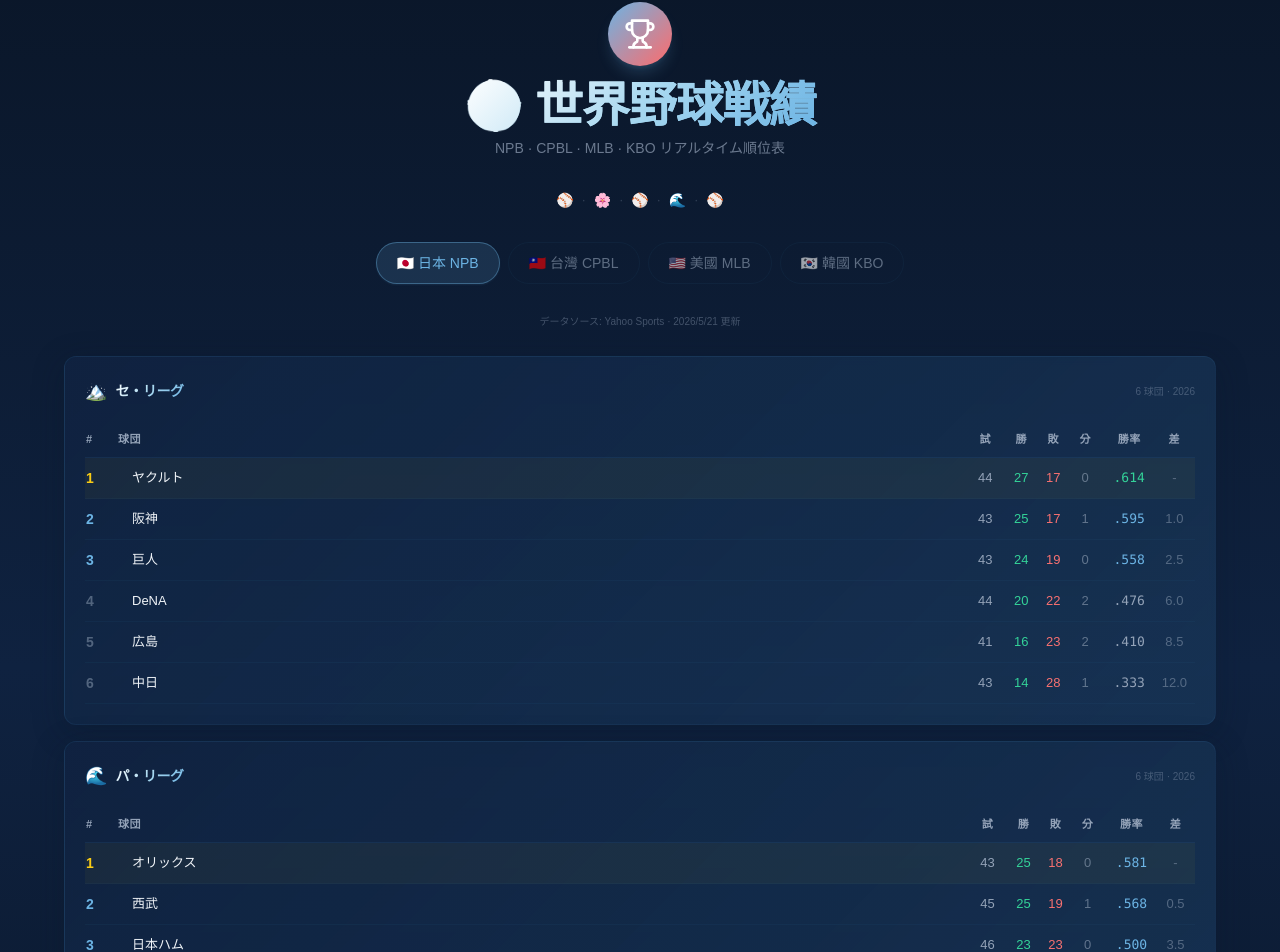
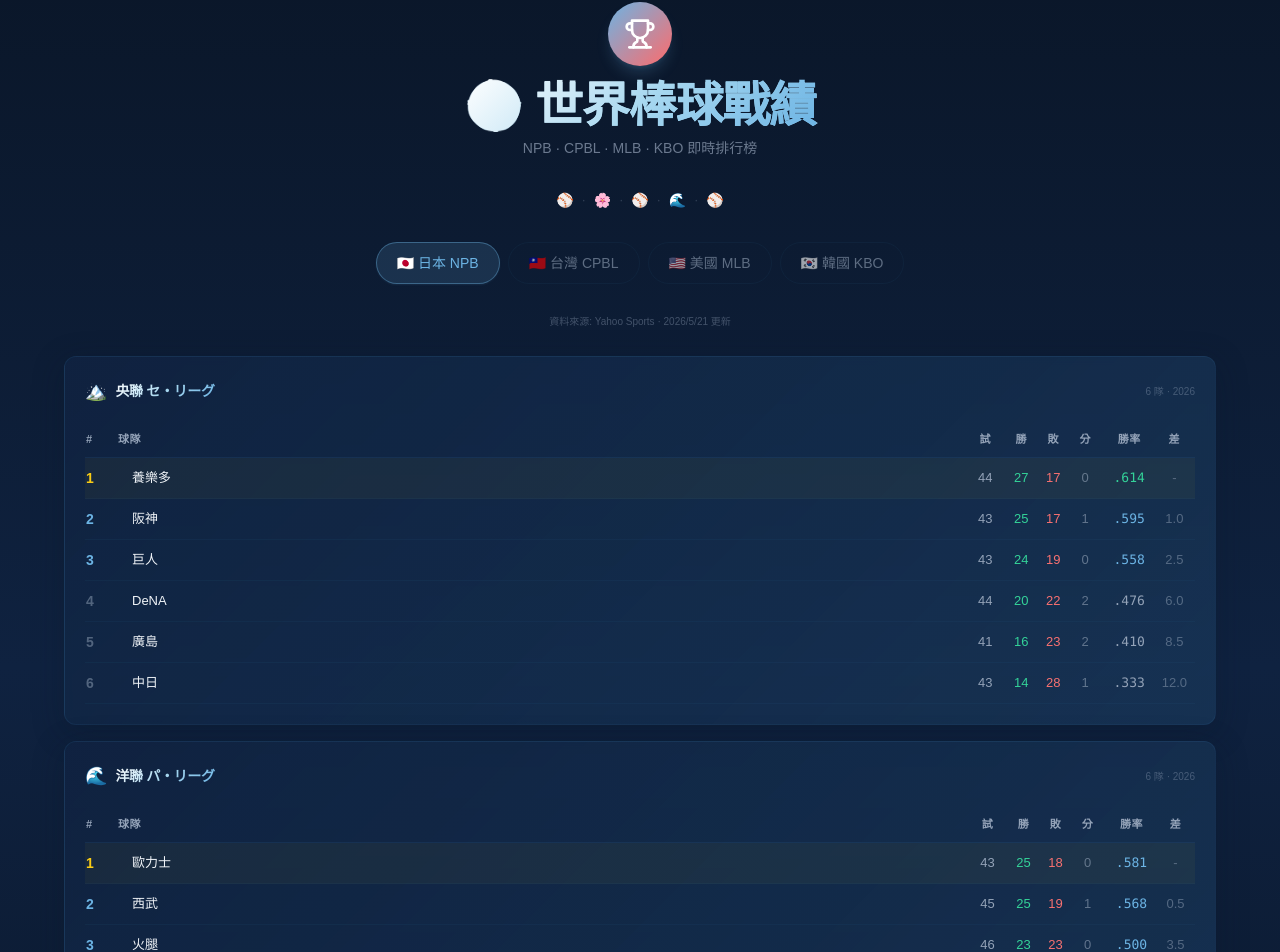
Before and after one commit to easonliu850711/baseball, a Next.js app: page / in a window 1280 px wide. Shown: the part 62-1014 px from the top of the page. Built offline with nearby package versions, Linux system fonts and the light colour scheme.

Commit message:
🌐 全面統一繁體中文 + 修復KBO正規式[\s\S]相容性問題

```diff
--- a/src/app/page.tsx
+++ b/src/app/page.tsx
@@ -9,24 +9,24 @@ import Link from 'next/link'
 // 📊 2026 賽季真實戰績數據（2026-05-22 更新）
 // ============================================================
 
-// 🏔️ セ・リーグ（Yahoo Sports 5/22）
+// 🏔️ 央聯 セ・リーグ（Yahoo Sports 5/22）
 const NPB_CENTRAL = [
-  { rank: 1, name: 'ヤクルト', g: 44, w: 27, l: 17, d: 0, pct: '.614', gb: '-', color: 'text-green-400', stadium: '神宮球場' },
+  { rank: 1, name: '養樂多', g: 44, w: 27, l: 17, d: 0, pct: '.614', gb: '-', color: 'text-green-400', stadium: '神宮球場' },
   { rank: 2, name: '阪神',    g: 43, w: 25, l: 17, d: 1, pct: '.595', gb: '1.0', color: 'text-yellow-400', stadium: '甲子園' },
-  { rank: 3, name: '巨人',    g: 43, w: 24, l: 19, d: 0, pct: '.558', gb: '2.5', color: 'text-orange-500', stadium: '東京ドーム' },
-  { rank: 4, name: 'DeNA',    g: 44, w: 20, l: 22, d: 2, pct: '.476', gb: '6.0', color: 'text-blue-400', stadium: '横浜スタジアム' },
-  { rank: 5, name: '広島',    g: 41, w: 16, l: 23, d: 2, pct: '.410', gb: '8.5', color: 'text-red-500', stadium: 'マツダスタジアム' },
-  { rank: 6, name: '中日',    g: 43, w: 14, l: 28, d: 1, pct: '.333', gb: '12.0', color: 'text-blue-600', stadium: 'バンテリンドーム' },
+  { rank: 3, name: '巨人',    g: 43, w: 24, l: 19, d: 0, pct: '.558', gb: '2.5', color: 'text-orange-500', stadium: '東京巨蛋' },
+  { rank: 4, name: 'DeNA',    g: 44, w: 20, l: 22, d: 2, pct: '.476', gb: '6.0', color: 'text-blue-400', stadium: '橫濱球場' },
+  { rank: 5, name: '廣島',    g: 41, w: 16, l: 23, d: 2, pct: '.410', gb: '8.5', color: 'text-red-500', stadium: '馬自達球場' },
+  { rank: 6, name: '中日',    g: 43, w: 14, l: 28, d: 1, pct: '.333', gb: '12.0', color: 'text-blue-600', stadium: '名古屋巨蛋' },
 ]
 
-// 🌊 パ・リーグ
+// 🌊 洋聯 パ・リーグ
 const NPB_PACIFIC = [
-  { rank: 1, name: 'オリックス', g: 43, w: 25, l: 18, d: 0, pct: '.581', gb: '-', color: 'text-amber-500', stadium: '京セラドーム' },
-  { rank: 2, name: '西武',      g: 45, w: 25, l: 19, d: 1, pct: '.568', gb: '0.5', color: 'text-emerald-400', stadium: 'ベルーナドーム' },
-  { rank: 3, name: '日本ハム',   g: 46, w: 23, l: 23, d: 0, pct: '.500', gb: '3.5', color: 'text-sky-400', stadium: 'ES CON FIELD' },
-  { rank: 4, name: 'ソフトバンク', g: 42, w: 20, l: 22, d: 0, pct: '.476', gb: '4.5', color: 'text-yellow-400', stadium: 'PayPayドーム' },
-  { rank: 5, name: 'ロッテ',     g: 43, w: 19, l: 24, d: 0, pct: '.442', gb: '6.0', color: 'text-black', stadium: 'ZOZOマリン' },
-  { rank: 6, name: '楽天',      g: 43, w: 18, l: 24, d: 1, pct: '.429', gb: '6.5', color: 'text-red-400', stadium: '楽天モバイル' },
+  { rank: 1, name: '歐力士', g: 43, w: 25, l: 18, d: 0, pct: '.581', gb: '-', color: 'text-amber-500', stadium: '京瓷巨蛋' },
+  { rank: 2, name: '西武',      g: 45, w: 25, l: 19, d: 1, pct: '.568', gb: '0.5', color: 'text-emerald-400', stadium: '西武巨蛋' },
+  { rank: 3, name: '火腿',   g: 46, w: 23, l: 23, d: 0, pct: '.500', gb: '3.5', color: 'text-sky-400', stadium: 'ES CON FIELD' },
+  { rank: 4, name: '軟銀', g: 42, w: 20, l: 22, d: 0, pct: '.476', gb: '4.5', color: 'text-yellow-400', stadium: 'PayPay巨蛋' },
+  { rank: 5, name: '羅德',     g: 43, w: 19, l: 24, d: 0, pct: '.442', gb: '6.0', color: 'text-black', stadium: 'ZOZO海洋球場' },
+  { rank: 6, name: '樂天',      g: 43, w: 18, l: 24, d: 1, pct: '.429', gb: '6.5', color: 'text-red-400', stadium: '樂天移動通信球場' },
 ]
 
 // 🐉 中華職棒 CPBL（CPBL 官網 5/22）
@@ -43,12 +43,12 @@ const CPBL = [
 // 📡 MLB Division ID → 名稱映射
 // ============================================================
 const MLB_DIVISIONS: Record<number, { league: string; div: string; icon: string }> = {
-  200: { league: 'アメリカン・リーグ', div: '西地区', icon: '🌴' },
-  201: { league: 'アメリカン・リーグ', div: '東地区', icon: '🏙️' },
-  202: { league: 'アメリカン・リーグ', div: '中地区', icon: '🌽' },
-  203: { league: 'ナショナル・リーグ', div: '西地区', icon: '🌵' },
-  204: { league: 'ナショナル・リーグ', div: '東地区', icon: '🗽' },
-  205: { league: 'ナショナル・リーグ', div: '中地区', icon: '🌾' },
+  200: { league: '美聯', div: '西區', icon: '🌴' },
+  201: { league: '美聯', div: '東區', icon: '🏙️' },
+  202: { league: '美聯', div: '中區', icon: '🌽' },
+  203: { league: '國聯', div: '西區', icon: '🌵' },
+  204: { league: '國聯', div: '東區', icon: '🗽' },
+  205: { league: '國聯', div: '中區', icon: '🌾',}
 }
 
 // 🇰🇷 KBO 10 隊顏色（依 eng.koreabaseball.com 排序）
@@ -99,7 +99,7 @@ async function fetchKBO(): Promise<{ league: string; icon: string; teams: any[]
   const html = await res.text()
 
   // Extract team standings rows
-  const rows = html.match(/<tr[^>]*>[sS]*?<\/tr>/g) || []
+  const rows = html.match(/<tr[^>]*>[\s\S]*?<\/tr>/g) || []
   const teams: any[] = []
 
   for (const row of rows) {
@@ -121,7 +121,7 @@ async function fetchKBO(): Promise<{ league: string; icon: string; teams: any[]
     teams.push({ rank, name, g, w, l, d, pct, gb: gb, color: KBO_COLORS[name?.toUpperCase()] || 'text-gray-400' })
   }
 
-  return { league: 'KBO 리그', icon: '🇰🇷', teams }
+  return { league: 'KBO 聯賽', icon: '🇰🇷', teams }
 }
 
 // ============================================================
@@ -174,7 +174,7 @@ export default function BaseballHome() {
       <thead>
         <tr className="border-b border-ocean-light/20 text-stone-gray text-[11px] uppercase tracking-wider">
           <th className="text-left py-2 pr-2 w-8">#</th>
-          <th className="text-left py-2 pr-3">球団</th>
+          <th className="text-left py-2 pr-3">球隊</th>
           <th className="text-center py-2 pr-2 w-10">試</th>
           <th className="text-center py-2 pr-2 w-8">勝</th>
           <th className="text-center py-2 pr-2 w-8">敗</th>
@@ -217,9 +217,9 @@ export default function BaseballHome() {
             <Trophy className="w-8 h-8 text-white" />
           </div>
           <h1 className="text-4xl md:text-5xl font-bold mb-2">
-            <span className="text-gradient">⚾ 世界野球戦績</span>
+            <span className="text-gradient">⚾ 世界棒球戰績</span>
           </h1>
-          <p className="text-stone-gray/70 text-sm max-w-xl mx-auto">NPB · CPBL · MLB · KBO リアルタイム順位表</p>
+          <p className="text-stone-gray/70 text-sm max-w-xl mx-auto">NPB · CPBL · MLB · KBO 即時排行榜</p>
         </motion.div>
 
         <div className="flex items-center justify-center gap-2 mb-8">
@@ -239,7 +239,7 @@ export default function BaseballHome() {
         {/* ===== 資料來源 ===== */}
         <div className="text-center mb-6">
           <span className="text-[10px] text-stone-gray/40">
-            データソース: {activeTab === 0 ? 'Yahoo Sports' : activeTab === 1 ? 'CPBL 官網' : activeTab === 2 ? 'MLB API' : activeTab === 3 ? 'KBO 公式' : '-'} · {new Date().toLocaleDateString('ja-JP')} 更新
+            資料來源: {activeTab === 0 ? 'Yahoo Sports' : activeTab === 1 ? 'CPBL 官網' : activeTab === 2 ? 'MLB API' : activeTab === 3 ? 'KBO 官方' : '-'} · {new Date().toLocaleDateString('zh-TW')} 更新
           </span>
         </div>
 
@@ -248,15 +248,15 @@ export default function BaseballHome() {
           <motion.div key={activeTab} initial={{ opacity: 0, y: 10 }} animate={{ opacity: 1, y: 0 }} exit={{ opacity: 0, y: -10 }} transition={{ duration: 0.3 }}>
             {/* 🇯🇵 NPB */}
             {activeTab === 0 && [{
-              league: 'セ・リーグ', icon: '🏔️', teams: NPB_CENTRAL
+              league: '央聯 セ・リーグ', icon: '🏔️', teams: NPB_CENTRAL
             }, {
-              league: 'パ・リーグ', icon: '🌊', teams: NPB_PACIFIC
+              league: '洋聯 パ・リーグ', icon: '🌊', teams: NPB_PACIFIC
             }].map(lg => (
               <div key={lg.league} className="ocean-card rounded-xl border border-ocean-light/20 bg-ocean-mid/20 p-5 mb-4">
                 <div className="flex items-center gap-2 mb-4">
                   <span className="text-lg">{lg.icon}</span>
                   <h3 className="font-bold text-ocean-foam text-sm">{lg.league}</h3>
-                  <span className="text-[10px] text-stone-gray/40 ml-auto">{lg.teams.length} 球団 · 2026</span>
+                  <span className="text-[10px] text-stone-gray/40 ml-auto">{lg.teams.length} 隊 · 2026</span>
                 </div>
                 <div className="overflow-x-auto">{renderStandingsTable(lg.teams)}</div>
               </div>
@@ -268,7 +268,7 @@ export default function BaseballHome() {
                 <div className="flex items-center gap-2 mb-4">
                   <span className="text-lg">🐉</span>
                   <h3 className="font-bold text-ocean-foam text-sm">中華職棒</h3>
-                  <span className="text-[10px] text-stone-gray/40 ml-auto">{CPBL.length} 球団 · 2026</span>
+                  <span className="text-[10px] text-stone-gray/40 ml-auto">{CPBL.length} 隊 · 2026</span>
                 </div>
                 <div className="overflow-x-auto">{renderStandingsTable(CPBL)}</div>
               </div>
@@ -279,7 +279,7 @@ export default function BaseballHome() {
               loading ? (
                 <div className="text-center py-12">
                   <RefreshCw className="w-6 h-6 text-ocean-wave/60 animate-spin mx-auto mb-3" />
-                  <p className="text-stone-gray/50 text-sm">MLB データ取得中...</p>
+                  <p className="text-stone-gray/50 text-sm">MLB 資料載入中...</p>
                 </div>
               ) : mlbData ? (
                 mlbData.map((block, i) => (
@@ -287,15 +287,15 @@ export default function BaseballHome() {
                     <div className="flex items-center gap-2 mb-4">
                       <span className="text-lg">{block.meta.icon}</span>
                       <h3 className="font-bold text-ocean-foam text-sm">{block.meta.league} · {block.meta.div}</h3>
-                      <span className="text-[10px] text-stone-gray/40 ml-auto">{block.teams.length} 球団</span>
+                      <span className="text-[10px] text-stone-gray/40 ml-auto">{block.teams.length} 隊</span>
                     </div>
                     <div className="overflow-x-auto">{renderStandingsTable(block.teams, true)}</div>
                   </div>
                 ))
               ) : (
                 <div className="text-center py-12">
-                  <p className="text-stone-gray/50 text-sm">データの取得に失敗しました。リロードしてください。</p>
-                  <button onClick={() => fetchLiveData(2)} className="mt-3 text-xs text-ocean-wave/60 hover:text-ocean-wave underline">再試行</button>
+                  <p className="text-stone-gray/50 text-sm">資料取得失敗，請重新整理。</p>
+                  <button onClick={() => fetchLiveData(2)} className="mt-3 text-xs text-ocean-wave/60 hover:text-ocean-wave underline">重新整理</button>
                 </div>
               )
             )}
@@ -305,21 +305,21 @@ export default function BaseballHome() {
               loading ? (
                 <div className="text-center py-12">
                   <RefreshCw className="w-6 h-6 text-ocean-wave/60 animate-spin mx-auto mb-3" />
-                  <p className="text-stone-gray/50 text-sm">KBO データ取得中...</p>
+                  <p className="text-stone-gray/50 text-sm">KBO 資料載入中...</p>
                 </div>
               ) : kboData ? (
                 <div className="ocean-card rounded-xl border border-ocean-light/20 bg-ocean-mid/20 p-5 mb-4">
                   <div className="flex items-center gap-2 mb-4">
                     <span className="text-lg">{kboData.icon}</span>
                     <h3 className="font-bold text-ocean-foam text-sm">{kboData.league}</h3>
-                    <span className="text-[10px] text-stone-gray/40 ml-auto">{kboData.teams.length} 球団 · 2026</span>
+                    <span className="text-[10px] text-stone-gray/40 ml-auto">{kboData.teams.length} 隊 · 2026</span>
                   </div>
                   <div className="overflow-x-auto">{renderStandingsTable(kboData.teams)}</div>
                 </div>
               ) : (
                 <div className="text-center py-12">
-                  <p className="text-stone-gray/50 text-sm">データの取得に失敗しました。リロードしてください。</p>
-                  <button onClick={() => fetchLiveData(3)} className="mt-3 text-xs text-ocean-wave/60 hover:text-ocean-wave underline">再試行</button>
+                  <p className="text-stone-gray/50 text-sm">KBO 資料取得失敗，請重新整理。</p>
+                  <button onClick={() => fetchLiveData(3)} className="mt-3 text-xs text-ocean-wave/60 hover:text-ocean-wave underline">重新整理</button>
                 </div>
               )
             )}
```
